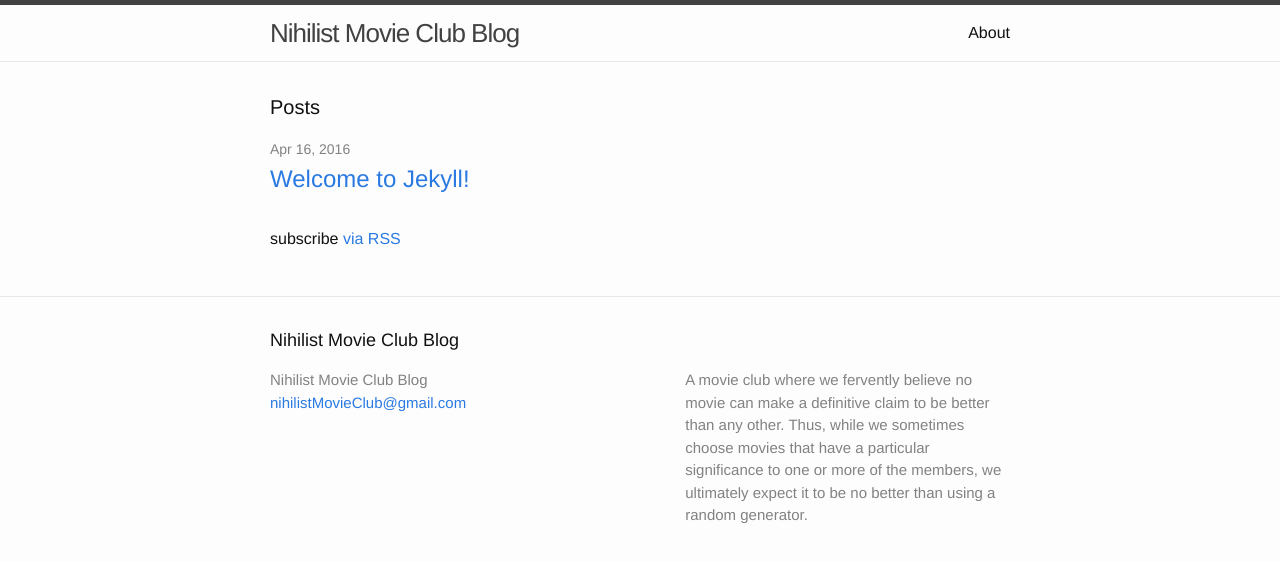
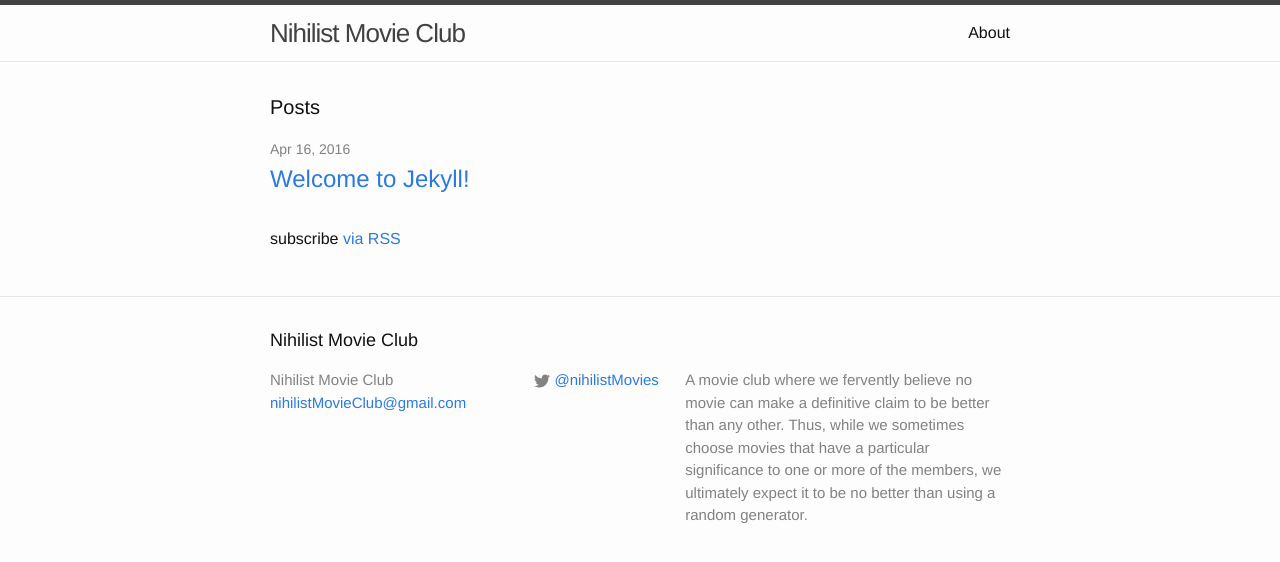
Before and after one commit to GregoryBL/nihilistMovieClub, a Jekyll site: the page built from index.html, in a window 1280 px wide. Shown: the top 562 px of the page. Built offline with Jekyll 4.4.1, drawn with Linux system fonts in a browser that asks for light colours.

Commit message:
added twitter

```diff
--- a/_config.yml
+++ b/_config.yml
@@ -6,8 +6,9 @@
 # 'jekyll serve'. If you change this file, please restart the server process.
 
 # Site settings
-title: Nihilist Movie Club Blog
+title: Nihilist Movie Club
 email: nihilistMovieClub@gmail.com
+tagline: "a pointless record of our madness"
 description: > # this means to ignore newlines until "baseurl:"
   A movie club where we fervently believe no movie can make a definitive
   claim to be better than any other. Thus, while we sometimes choose movies
@@ -15,7 +16,7 @@ description: > # this means to ignore newlines until "baseurl:"
   ultimately expect it to be no better than using a random generator.
 baseurl: "" # the subpath of your site, e.g. /blog
 url: "nihilistmovie.club" # the base hostname & protocol for your site
-twitter_username:
+twitter_username: "@nihilistMovies"
 github_username:
 
 # Build settings
```
